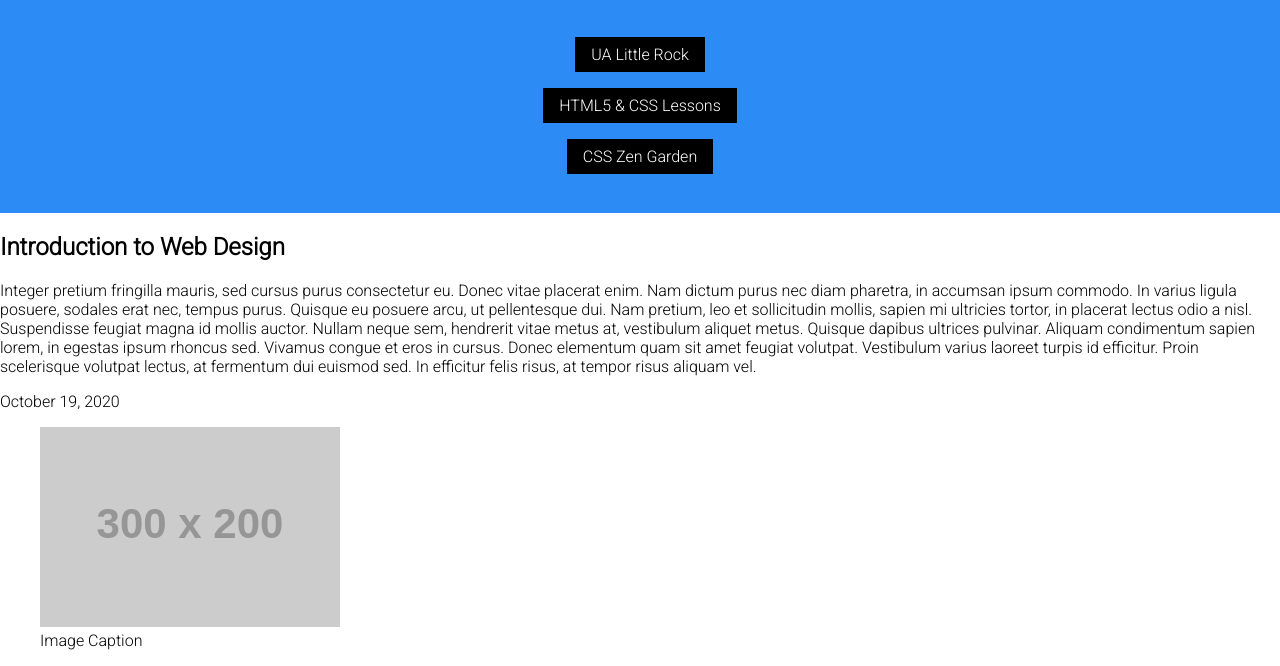
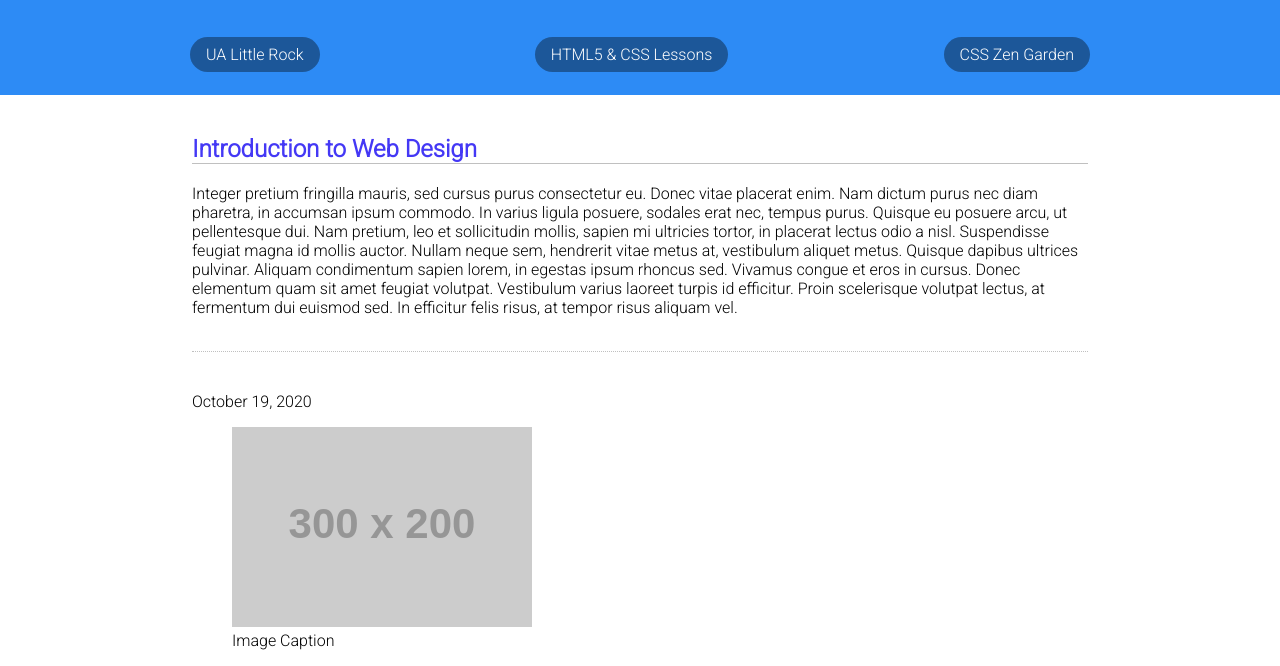
Before and after one commit to Eggert8910/ifsc-1310, a plain HTML site: page css-demo/index.html in a window 1280 px wide. Shown: the part 125-791 px from the top of the page. Drawn offline with Linux system fonts and the light colour scheme; placeholder pictures from the web are drawn by us.

Commit message:
More CSS

```diff
--- a/css-demo/assets/css/style.css
+++ b/css-demo/assets/css/style.css
@@ -8,6 +8,13 @@ html {
 *:before,
 *:after {
     box-sizing: inherit;
+}
+
+/* ----------------Utility Classes----------- */
+
+.container {
+    width: 70vw;
+    margin: 40px auto;
 }
 
 /* ----------------Global Styles------------- */
@@ -39,11 +46,16 @@ header.primary h2 {
 }
 
 header.primary nav {
-
+    width: 80vw;
+    margin: 0 auto;
+    max-width: 900px;
 }
 
 header.primary nav ul {
     padding: 0;
+    display: flex;
+    flex-direction: row;
+    justify-content: space-between;
 }
 
 header.primary nav ul li {
@@ -53,8 +65,30 @@ header.primary nav ul li {
 header.primary nav ul li a {
     color: #FFFFFF;
     text-decoration: none;
-    background-color: #000000;
+    background-color: #00000060;
     padding: 8px 16px;
-    margin-bottom: 1rem;
     display: inline-block;
+    border-radius: 20px;
+    transition: 0.3s;
 }
+
+header.primary nav a:hover {
+    background-color: rgba(0, 0, 0, 8);
+}
+
+section#intro {
+    padding-bottom: 1.1rem;
+    border-bottom: 1px dotted #C0C0C0;
+
+}
+
+#intro h2 {
+    color: #4438F5;
+    border-bottom: 1px solid #c0c0c0;
+}
+
+@media screen and (max-width:600px) {
+    header.primary nav ul {
+        flex-direction: column;
+    }
+}
--- a/css-demo/index.html
+++ b/css-demo/index.html
@@ -37,7 +37,7 @@
                 <header>
                     <time class="post-date" datetime="2020-10-19">October 19, 2020</time>
                     <figure>
-                    <img src="http://placehold.it/300x200?text=Placeholder+Image" alt="Placeholder" />
+                        <img src="https://via.placeholder.com/300x200" alt="Placeholder" />
                         <figcaption>Image Caption</figcaption>
                     </figure>
                     <h2> <a href="#" rel="bookmark" title="link to this post">Article Title</a> </h2>
@@ -50,7 +50,7 @@
                 <header>
                     <time class="post-date" datetime="2020-10-19">October 19, 2020</time>
                     <figure>
-                    <img src="http://placehold.it/300x200?text=Placeholder+Image" alt="Placeholder" />
+                        <img src="https://via.placeholder.com/300x200" alt="Placeholder" />
                     <figcaption>Image Caption</figcaption>
                     </figure>
                     <h2> <a href="#" rel="bookmark" title="link to this post">Article Title</a> </h2>
@@ -63,7 +63,7 @@
                 <header>
                     <time class="post-date" datetime="2020-10-19">October 19, 2020</time>
                     <figure>
-                    <img src="http://placehold.it/300x200?text=Placeholder+Image" alt="Placeholder" />
+                        <img src="https://via.placeholder.com/300x200" alt="Placeholder" />
                         <figcaption>Image Caption</figcaption>
                     </figure>
                     <h2> <a href="#" rel="bookmark" title="link to this post">Article Title</a> </h2>
```
Lines whose indentation alone changed are shown as unchanged.
